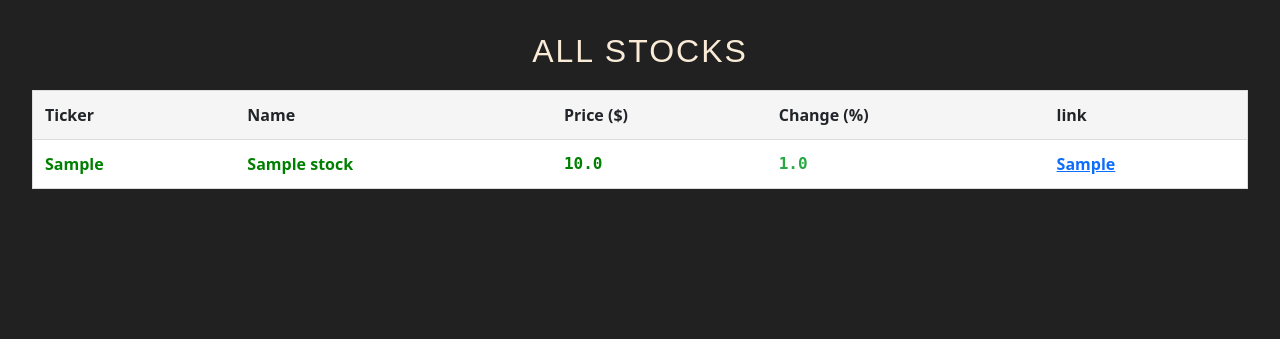
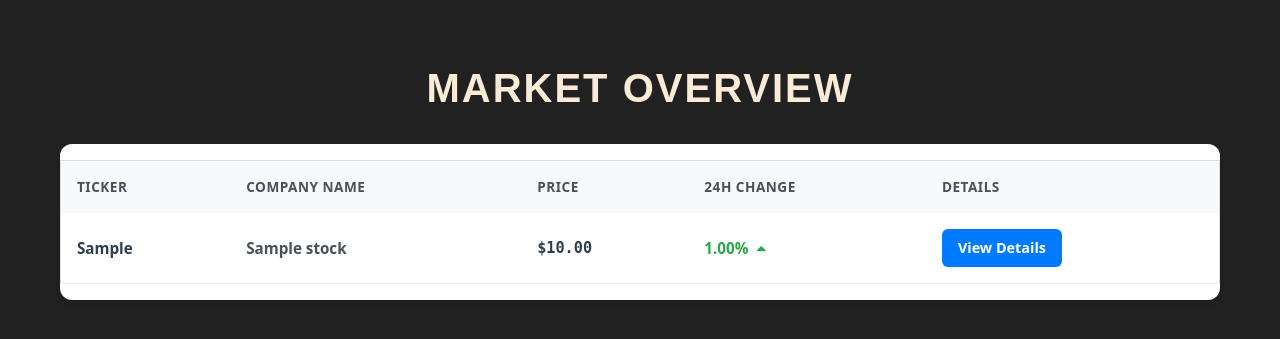
Before and after one commit to mudgaled/Backend_Bandits, a Flask app: page /stocks/ in a window 1280 px wide. Shown: the top 339 px of the page. Run offline with Flask 3, Linux system fonts and the light colour scheme; tables that the repository leaves empty hold one stand-in row (values such as "Sample post"); parts of the project's set-up code (start-up, migrations or seed data) failed here and were passed over.

Commit message:
Update stocks.html

```diff
--- a/templates/stocks.html
+++ b/templates/stocks.html
@@ -1,16 +1,18 @@
 {% extends "layout.html" %}
 
 {% block content %}
-<h2>ALL STOCKS</h2>
+<div class="stocks-container">
+    <h2 class="stocks-title">Market Overview</h2>
 
+    <div class="table-wrapper">
         <table class="stock-table">
             <thead>
                 <tr>
                     <th>Ticker</th>
-            <th>Name</th>
-            <th>Price ($)</th>
-            <th>Change (%)</th>
-            <th>link</th>
+                    <th>Company Name</th>
+                    <th>Price</th>
+                    <th>24h Change</th>
+                    <th>Details</th>
                 </tr>
             </thead>
             <tbody>
@@ -18,51 +20,133 @@
                 <tr class="{{ 'positive' if stock.change > 0 else 'negative' if stock.change < 0 else '' }}">
                     <td class="ticker">{{ stock.ticker }}</td>
                     <td class="name">{{ stock.name }}</td>
-            <td class="price">{{ stock.price }}</td>
-            <td class="change">{{ stock.change }}</td>
-            <td><a href="{{ url_for('stocks_app.stock_detail', ticker=stock.ticker) }}" class="stock-link">{{ stock.ticker }}</a></td>
-
+                    <td class="price">${{ "%.2f"|format(stock.price) }}</td>
+                    <td class="change">
+                        <span class="change-value">
+                            {{ "%.2f"|format(stock.change) }}%
+                            <i class="fas fa-{{ 'caret-up' if stock.change > 0 else 'caret-down' }}"></i>
+                        </span>
+                    </td>
+                    <td>
+                        <a href="{{ url_for('stocks_app.stock_detail', ticker=stock.ticker) }}" class="view-btn">
+                            View Details
+                        </a>
+                    </td>
                 </tr>
                 {% endfor %}
             </tbody>
         </table>
+    </div>
+</div>
 
 <style>
+.stocks-container {
+    max-width: 1200px;
+    margin: 2rem auto;
+    padding: 0 20px;
+}
+
+.stocks-title {
+    font-size: 2.5rem;
+    color: #333;
+    margin-bottom: 2rem;
+    text-align: center;
+    font-weight: 700;
+}
+
+.table-wrapper {
+    background: white;
+    border-radius: 12px;
+    box-shadow: 0 4px 6px rgba(0, 0, 0, 0.1);
+    overflow: hidden;
+}
+
 .stock-table {
     width: 100%;
     border-collapse: collapse;
-    margin: 20px 0;
-}
-
-.stock-table th, .stock-table td {
-    padding: 12px;
-    text-align: left;
-    border-bottom: 1px solid #ddd;
+    background: white;
 }
 
 .stock-table th {
-    background-color: #f5f5f5;
-    font-weight: bold;
+    background: #f8f9fa;
+    color: #495057;
+    font-weight: 600;
+    padding: 1rem;
+    text-transform: uppercase;
+    font-size: 0.85rem;
+    letter-spacing: 0.5px;
+}
+
+.stock-table td {
+    padding: 1rem;
+    border-bottom: 1px solid #e9ecef;
+    font-size: 0.95rem;
 }
 
 .stock-table tr:hover {
-    background-color: #f9f9f9;
+    background: #f8f9fa;
+    transition: background-color 0.2s ease;
 }
 
-.positive .change {
+.ticker {
+    font-weight: 700;
+    color: #2c3e50;
+    font-size: 1.1rem;
+}
+
+.name {
+    color: #495057;
+}
+
+.price {
+    font-family: 'Roboto Mono', monospace;
+    font-weight: 600;
+    color: #2c3e50;
+}
+
+.change-value {
+    display: flex;
+    align-items: center;
+    gap: 0.5rem;
+    font-weight: 600;
+}
+
+.positive .change-value {
     color: #28a745;
 }
 
-.negative .change {
+.negative .change-value {
     color: #dc3545;
 }
 
-.ticker {
-    font-weight: bold;
+.view-btn {
+    display: inline-block;
+    padding: 0.5rem 1rem;
+    background: #007bff;
+    color: white;
+    text-decoration: none;
+    border-radius: 6px;
+    font-size: 0.9rem;
+    transition: all 0.2s ease;
 }
 
-.price, .change {
-    font-family: monospace;
+.view-btn:hover {
+    background: #0056b3;
+    transform: translateY(-1px);
+}
+
+@media (max-width: 768px) {
+    .stock-table {
+        font-size: 0.9rem;
+    }
+
+    .stocks-title {
+        font-size: 2rem;
+    }
+
+    .table-wrapper {
+        overflow-x: auto;
+    }
 }
 </style>
 {% endblock content %}
```
Lines whose indentation alone changed are shown as unchanged.
